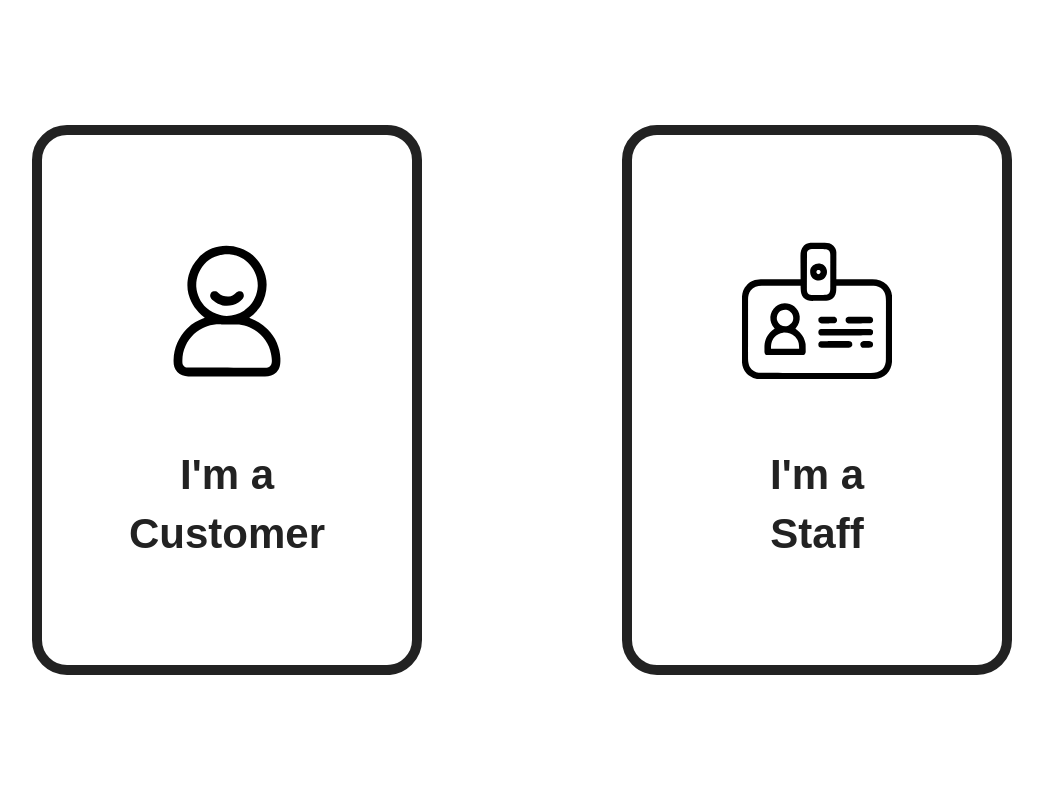
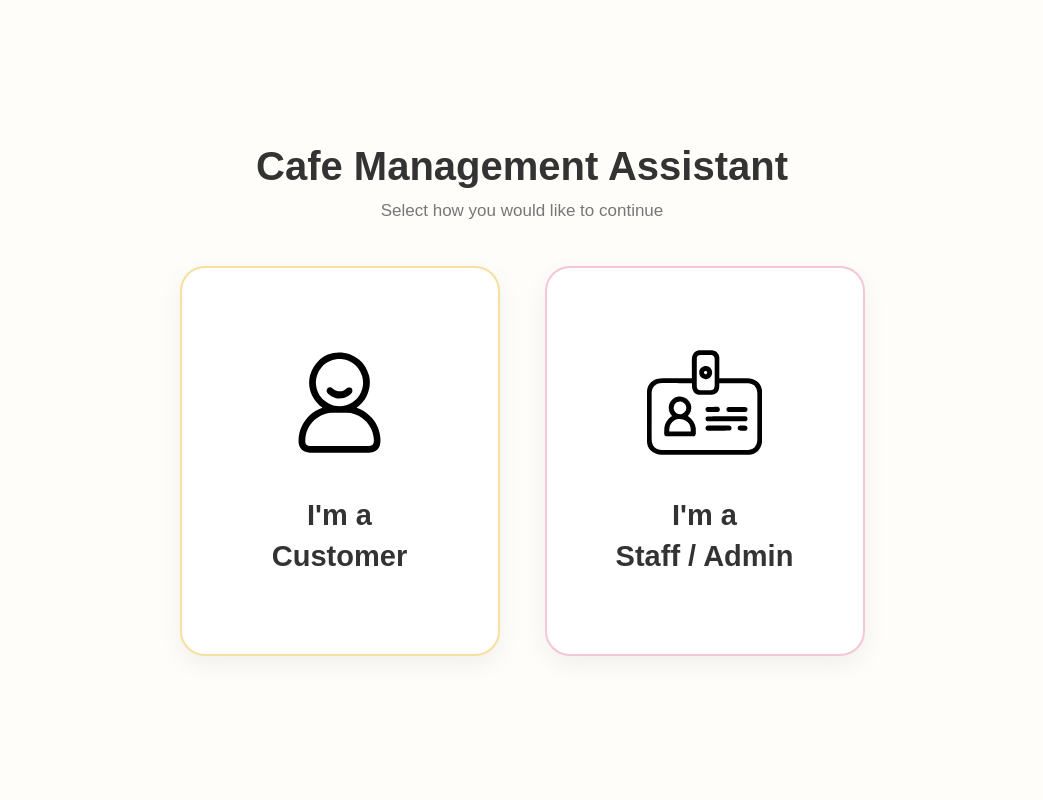
Before and after one commit to InjeongYangUTS/ASD_Cafe_Management_Assistant, a Flask app: page / in a window 1280 px wide. Shown: the whole page, without its empty margins (118-1161 px from the left). Run offline with Flask 3, Linux system fonts and the light colour scheme.

Commit message:
Update shared homepage design and Flask setup

```diff
--- /dev/null
+++ b/shared/app.py
@@ -0,0 +1,30 @@
+from flask import Flask, render_template, send_from_directory
+
+app = Flask(
+    __name__,
+    template_folder="../templates"
+)
+
+
+@app.route("/")
+def home():
+    return render_template("index.html")
+
+
+@app.route("/css/<path:filename>")
+def css(filename):
+    return send_from_directory("css", filename)
+
+
+@app.route("/assets/<path:filename>")
+def assets(filename):
+    return send_from_directory("assets", filename)
+
+
+@app.route("/auth/<path:filename>")
+def auth(filename):
+    return send_from_directory("auth", filename)
+
+
+if __name__ == "__main__":
+    app.run(host="0.0.0.0", port=5100, debug=True)
--- a/shared/css/style.css
+++ b/shared/css/style.css
@@ -7,65 +7,179 @@ body {
     min-height: 100vh;
 
     display: flex;
+    flex-direction: column;
     justify-content: center;
     align-items: center;
 
     font-family: Arial, sans-serif;
-    background-color: white;
+
+    /* Main white background */
+    background-color: #fffdf9;
+    color: #333333;
 }
 
 
-/* Container holding both login cards */
+/* =========================
+   PAGE HEADER
+   ========================= */
+
+.page-header {
+    text-align: center;
+    margin-bottom: 45px;
+}
+
+.page-header h1 {
+    margin: 0 0 12px;
+
+    font-size: 40px;
+    font-weight: 700;
+
+    color: #333333;
+}
+
+.page-header p {
+    margin: 0;
+
+    font-size: 17px;
+    color: #777777;
+}
+
+
+/* =========================
+   LOGIN OPTIONS
+   ========================= */
+
 .login-selection {
     display: flex;
     justify-content: center;
-    align-items: center;
+    align-items: stretch;
 
-    gap: 200px;
+    gap: 45px;
 }
 
 
-/* Customer / Staff card */
+/* =========================
+   LOGIN CARDS
+   ========================= */
+
 .login-card {
-    width: 390px;
-    height: 550px;
+    width: 320px;
+    height: 390px;
 
-    border: 10px solid #222;
-    border-radius: 35px;
+    background-color: #ffffff;
+
+    border: 2px solid #f6df9f;
+    border-radius: 25px;
 
     display: flex;
     flex-direction: column;
     justify-content: center;
     align-items: center;
 
-    color: #222;
+    padding: 40px;
+
+    color: #333333;
     text-decoration: none;
 
-    transition: transform 0.2s, box-shadow 0.2s;
+    box-shadow: 0 8px 25px rgba(0, 0, 0, 0.06);
+
+    transition:
+        transform 0.2s ease,
+        box-shadow 0.2s ease,
+        border-color 0.2s ease;
 }
 
 
-/* SVG icon */
-.login-icon {
-    width: 150px;
-    height: 150px;
+/* Give second card baby pink */
 
-    margin-bottom: 60px;
+.login-card:nth-child(2) {
+    border-color: #f4c6d7;
 }
 
 
-/* Customer Login / Staff Login */
+/* =========================
+   ICONS
+   ========================= */
+
+.login-icon {
+    width: 115px;
+    height: 115px;
+
+    margin-bottom: 35px;
+}
+
+
+/* =========================
+   CARD TEXT
+   ========================= */
+
 .login-card h2 {
     margin: 0;
 
-    font-size: 42px;
+    font-size: 29px;
     line-height: 1.4;
 
     text-align: center;
 }
 
 
-/* Mouse hover */
-.login-card:hover {
-    box-shadow: 0 0 0 20px #e5e5e5;
+/* =========================
+   HOVER
+   ========================= */
+
+.login-card:first-child:hover {
+    transform: translateY(-7px);
+
+    background-color: #fff9e6;
+
+    border-color: #efd277;
+
+    box-shadow: 0 14px 30px rgba(0, 0, 0, 0.10);
 }
+
+.login-card:nth-child(2):hover {
+    transform: translateY(-7px);
+
+    background-color: #fff0f5;
+
+    border-color: #ebaec5;
+
+    box-shadow: 0 14px 30px rgba(0, 0, 0, 0.10);
+}
+
+
+/* =========================
+   MOBILE
+   ========================= */
+
+@media (max-width: 750px) {
+
+    .page-header h1 {
+        font-size: 31px;
+    }
+
+    .page-header p {
+        font-size: 15px;
+    }
+
+    .login-selection {
+        flex-direction: column;
+        gap: 25px;
+    }
+
+    .login-card {
+        width: 280px;
+        height: 320px;
+    }
+
+    .login-icon {
+        width: 90px;
+        height: 90px;
+
+        margin-bottom: 25px;
+    }
+
+    .login-card h2 {
+        font-size: 25px;
+    }
+}
--- a/templates/index.html
+++ b/templates/index.html
@@ -7,18 +7,23 @@
 
     <title>Cafe Management Assistant</title>
 
-    <link rel="stylesheet" href="../shared/css/style.css">
+    <link rel="stylesheet" href="/css/style.css">
 </head>
+
+<header class="page-header">
+    <h1>Cafe Management Assistant</h1>
+    <p>Select how you would like to continue</p>
+</header>
 
 <body>
 
     <main class="login-selection">
 
         <!-- Customer -->
-        <a href="../shared/auth/customer_login.html" class="login-card">
+        <a href="/auth/customer_login.html" class="login-card">
 
             <img
-                src="../shared/assets/icons/customer.svg"
+                src="/assets/icons/customer.svg"
                 alt="Customer"
                 class="login-icon"
             >
@@ -32,17 +37,17 @@
 
 
         <!-- Staff -->
-        <a href="../shared/auth/staff_login.html" class="login-card">
+        <a href="/auth/staff_login.html" class="login-card">
 
             <img
-                src="../shared/assets/icons/staff.svg"
+                src="/assets/icons/staff.svg"
                 alt="Staff"
                 class="login-icon"
             >
 
             <h2>
                 I'm a<br>
-                Staff
+                Staff / Admin
             </h2>
 
         </a>
```
Also changed, not shown: templates/dashboard.html (added).
